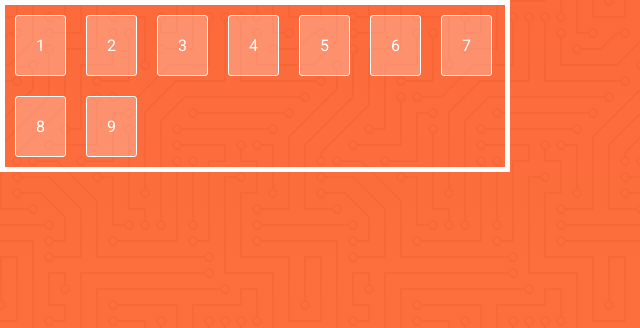
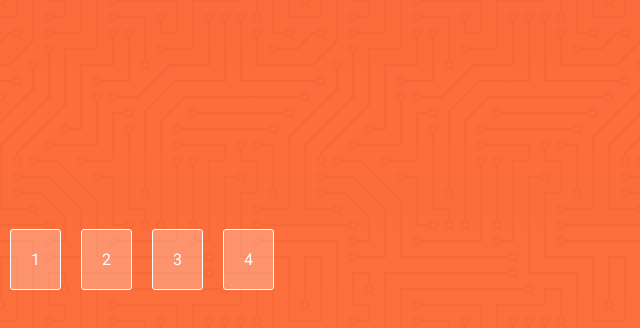
Before and after one commit to paulosales47/CursoFlexBox, an Angular app: page / in a window 1280 px wide. Shown: the top 328 px of the page, without its empty margins (0-640 px from the left). Built offline with nearby package versions, Linux system fonts and the light colour scheme.

Commit message:
Utilizando align-items (vertical)

```diff
--- a/src/app/app.component.html
+++ b/src/app/app.component.html
@@ -3,9 +3,4 @@
   <div>2</div>
   <div>3</div>
   <div>4</div>
-  <div>5</div>
-  <div>6</div>
-  <div>7</div>
-  <div>8</div>
-  <div>9</div>
 </div>
--- a/src/styles.scss
+++ b/src/styles.scss
@@ -24,21 +24,8 @@ html {
     background-color: rgba(255, 255, 255, 0.4);
 }
 
-// html{
-//     direction: rtl; //right to left
-// }
-
 .container{
     display: flex;
-    flex-flow: row wrap;
-
-
-    border: 5px solid white;
-    width: 500px;
+    align-items: flex-end;
+    height: 300px;
 }
-
-// @media (min-width: 56.25em){ //altera a disposição para limha caso a tela tenha pelo menos 900px
-//     .container{
-//         flex-direction: row;
-//     }
-// }
```
